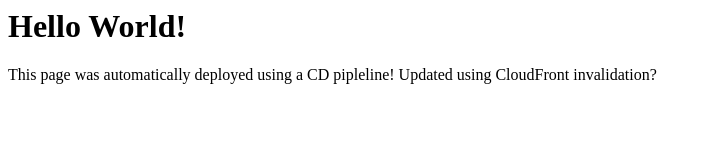
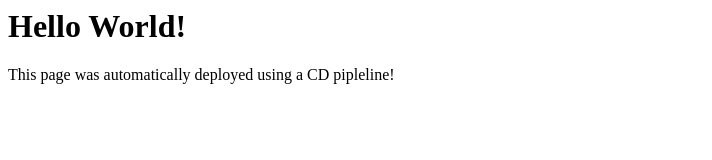
Before and after one commit to arvind-balaji/p3p2, a plain HTML site: page index.html in a window 1280 px wide. Shown: the whole page, without its empty margins (0-712 px from the left). Drawn offline with Linux system fonts and the light colour scheme.

Commit message:
Update index.html

```diff
--- a/index.html
+++ b/index.html
@@ -1,3 +1,3 @@
 <h1>Hello World!</h1>
 
-<p>This page was automatically deployed using a CD pipleline! Updated using CloudFront invalidation?</p>
+<p>This page was automatically deployed using a CD pipleline!</p>
```
